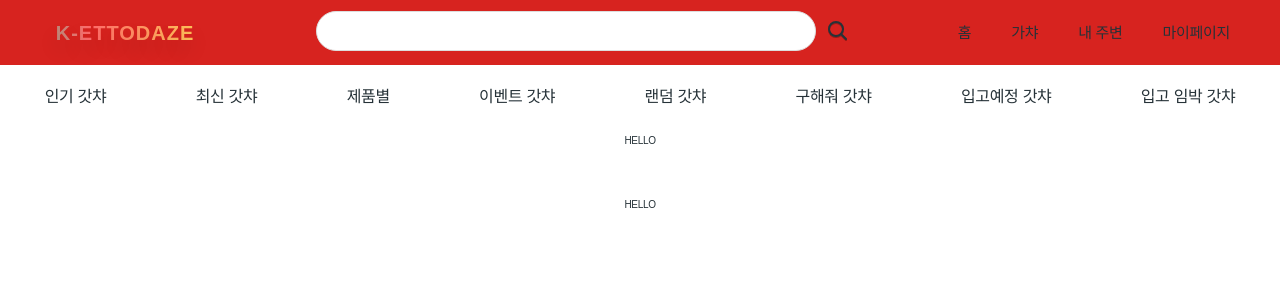
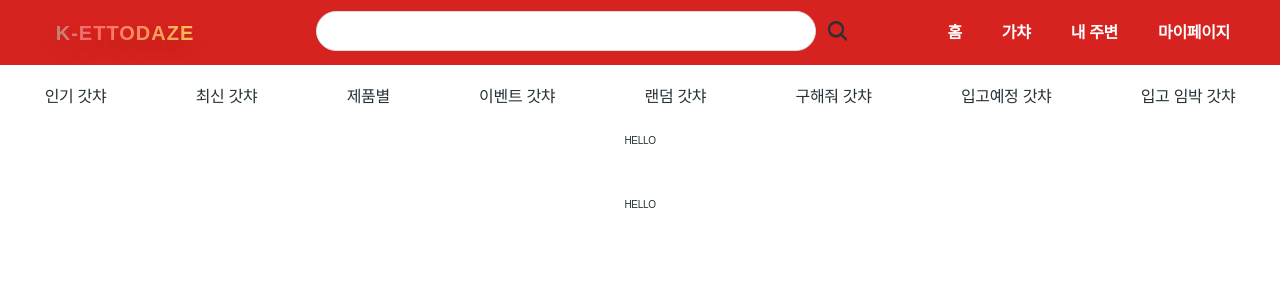
Before and after one commit to HeathChang/kettodaze, a React (Create React App) app: page / in a window 1280 px wide. Shown: the top 300 px of the page. Built offline with nearby package versions, Linux system fonts and the light colour scheme.

Commit message:
UI: header, media - 3

```diff
--- a/src/components/Layout/Layout.styled.ts
+++ b/src/components/Layout/Layout.styled.ts
@@ -170,13 +170,16 @@ export const HeaderButtonWrapper = styled.ul`
 
 export const HeaderButton = styled.li`
     list-style-type: none;
-    color: white;
+
     display: flex;
     align-items: center;
     justify-content: right;
     margin-right: 40px;
     gap: 40px;
     cursor: pointer;
+    color: ${(props) => props.theme.colors.white};
+    font-size: ${({ theme }) => theme.fontSizes.md};
+    font-weight: ${({ theme }) => theme.fontWeights.bold};
 
     /* Media query for mobile devices */
     @media (max-width: 768px) {
--- a/src/components/Layout/index.tsx
+++ b/src/components/Layout/index.tsx
@@ -47,10 +47,10 @@ const Layout = ({ children }: iLayout) => {
                 </SearchInputWrapper>
 
                 <HeaderButtonWrapper>
-                    <HeaderButton><h3>홈</h3></HeaderButton>
-                    <HeaderButton><h3>가챠</h3></HeaderButton>
-                    <HeaderButton><h3>내 주변</h3></HeaderButton>
-                    <HeaderButton><h3>마이페이지</h3></HeaderButton>
+                    <HeaderButton>홈</HeaderButton>
+                    <HeaderButton>가챠</HeaderButton>
+                    <HeaderButton>내 주변</HeaderButton>
+                    <HeaderButton>마이페이지</HeaderButton>
                 </HeaderButtonWrapper>
             </HeaderContainer>
 
@@ -59,7 +59,8 @@ const Layout = ({ children }: iLayout) => {
                   onClick={() => setNavVisible(prev => !prev)} visible={isMobile}/>
 
             <CustomNavbar activeItem={activeItem} onMouseEnter={(item) => setActiveItem(item)}
-                          onMouseLeave={(item) => setActiveItem(item)} onMouseClick={() => {}}
+                          onMouseLeave={(item) => setActiveItem(item)} onMouseClick={() => {
+            }}
                           visible={isNavVisible}
 
             />
```
Also changed, not shown: src/assets/icons/icon-double-down.svg, src/assets/icons/icon-double-up.svg.
